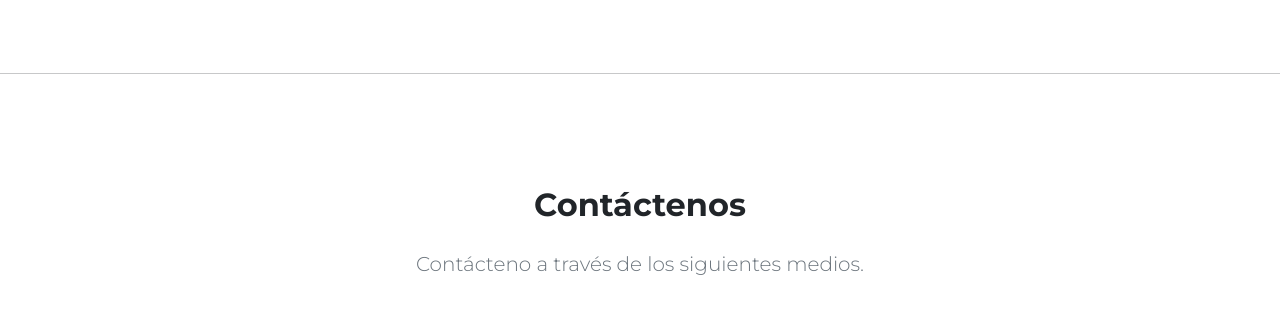
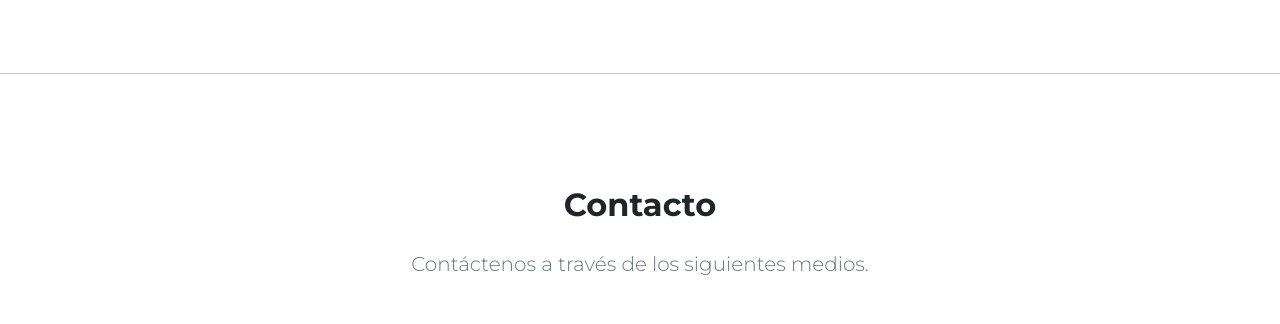
Before and after one commit to SrEnriqueX/SolucionesWeb-S2, a plain HTML site: page index.html in a window 1280 px wide. Shown: the part 2859-3183 px from the top of the page. Drawn offline with nearby package versions, Linux system fonts and the light colour scheme.

Commit message:
Modificacion en section contacto

```diff
--- a/index.html
+++ b/index.html
@@ -250,9 +250,9 @@
                 <div class="container py-5">
                     <div class="row justify-content-center">
                         <div class="col-lg-8">
-                            <h2 class="fw-bold mb-4">Contáctenos</h2>
+                            <h2 class="fw-bold mb-4">Contacto</h2>
                             <p class="lead text-muted mb-5">
-                                Contácteno a través de los siguientes medios.
+                                Contáctenos a través de los siguientes medios.
                             </p>
                         </div>
                     </div>
```
